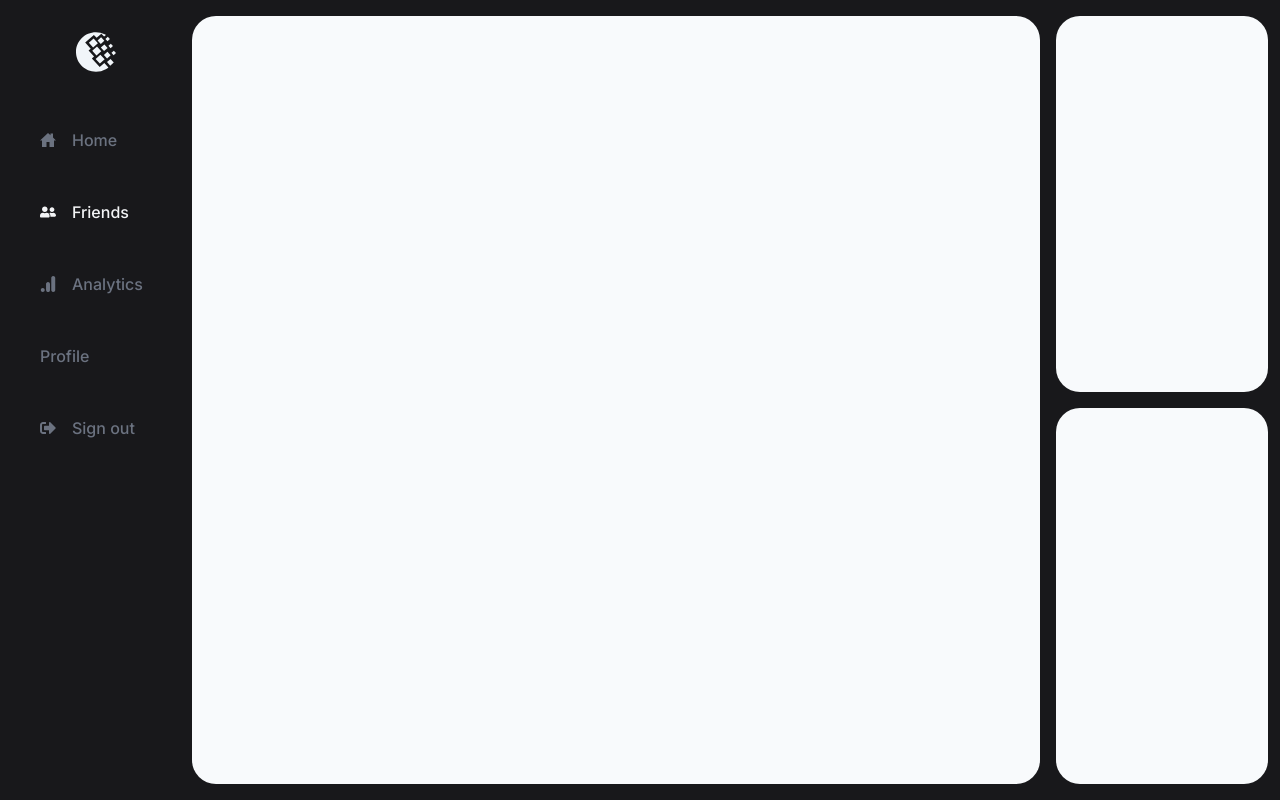
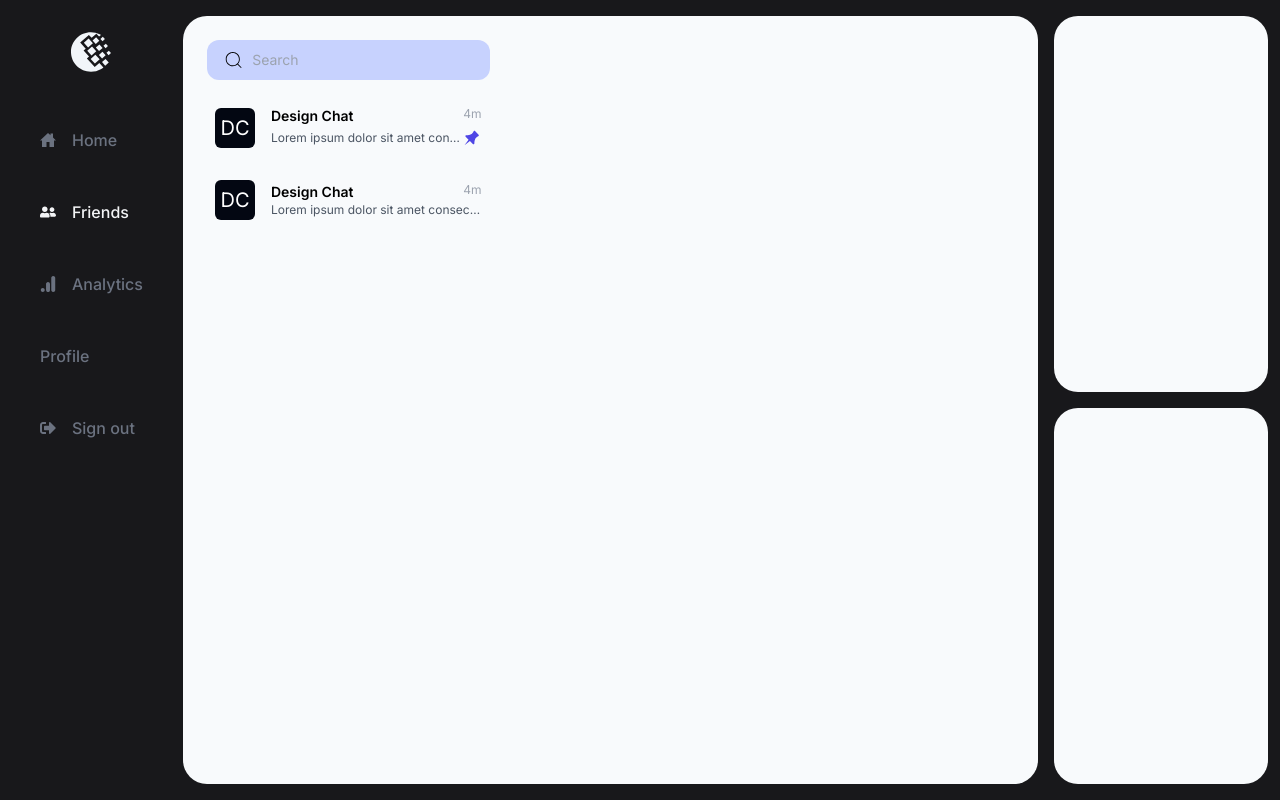
Before and after one commit to ArchitGoyal2005/splitTrack, a Next.js app: page /friends in a window 1280 px wide. Built offline with nearby package versions, Linux system fonts and the light colour scheme.

Commit message:
added friends list

```diff
--- a/src/app/friends/page.tsx
+++ b/src/app/friends/page.tsx
@@ -1,8 +1,21 @@
+import ChatHeading from "@/components/friends/ChatHeading";
+import SearchBar from "@/components/friends/SearchBar";
+import { CiSearch } from "react-icons/ci";
+import { TiPin } from "react-icons/ti";
+
 export default function Page() {
   return (
-    <div className="grid grid-cols-[8fr,2fr] gap-4 grid-rows-2 w-full h-full">
-      <div className="bg-slate-50 rounded-3xl row-span-2 w-full h-full grid">
-        <div></div>
+    <div className="grid grid-cols-[8fr,2fr] gap-4 grid-rows-2 w-full h-full overflow-hidden">
+      <div className="bg-slate-50 rounded-3xl row-span-2 w-full h-full p-6 overflow-x-hidden">
+        <div className="grid grid-cols-[3.5fr,6.5fr] overflow-x-hidden">
+          <div className="w-full flex flex-col gap-4 overflow-x-hidden">
+            <SearchBar />
+            <div className="flex flex-col gap-2 w-full h-full overflow-hidden">
+              <ChatHeading isPinned />
+              <ChatHeading />
+            </div>
+          </div>
+        </div>
       </div>
       <div className="bg-slate-50 rounded-3xl w-full h-full ">
         <div></div>
--- /dev/null
+++ b/src/components/friends/ChatHeading.tsx
@@ -0,0 +1,27 @@
+import React from "react";
+import { TiPin } from "react-icons/ti";
+
+export default function ChatHeading({ isPinned }: { isPinned?: Boolean }) {
+  return (
+    <div className="flex justify-start items-center gap-4 w-full h-16 py-2 px-2 rounded-lg overflow-hidden hover:bg-gray-200 cursor-pointer">
+      <div className="w-10 h-10 bg-gray-950 flex items-center justify-center text-xl text-white rounded-md flex-shrink-0">
+        DC
+      </div>
+      <div className="flex flex-col overflow-hidden w-full">
+        <div className="flex justify-between items-center">
+          <h4 className="text-sm font-semibold">Design Chat</h4>
+          <p className="text-xs text-gray-400 self-start">4m</p>
+        </div>
+        <div className="flex justify-between items-center">
+          <p className="overflow-x-hidden whitespace-nowrap text-ellipsis w-full text-xs text-gray-600">
+            Lorem ipsum dolor sit amet consectetur adipisicing elit. Quisquam
+            facere nisi autem possimus temporibus ullam aperiam praesentium fuga
+            explicabo natus quidem quo minima sapiente necessitatibus ab, sint
+            consequuntur, exercitationem ducimus.
+          </p>
+          {isPinned && <TiPin className="h-6 w-6 text-indigo-600" />}
+        </div>
+      </div>
+    </div>
+  );
+}
--- /dev/null
+++ b/src/components/friends/SearchBar.tsx
@@ -0,0 +1,15 @@
+import React from "react";
+import { CiSearch } from "react-icons/ci";
+
+export default function SearchBar() {
+  return (
+    <div className="flex items-center text-sm bg-indigo-200 border-gray-300 rounded-xl px-4 py-2 w-full">
+      <CiSearch className="h-6 w-6" />
+      <input
+        type="text"
+        placeholder="Search"
+        className="ml-2 w-full border-none outline-none bg-indigo-200 text-gray-700"
+      />
+    </div>
+  );
+}
--- a/tailwind.config.ts
+++ b/tailwind.config.ts
@@ -1,13 +1,13 @@
-import type { Config } from "tailwindcss"
+import type { Config } from "tailwindcss";
 
 const config = {
   darkMode: ["class"],
   content: [
-    './pages/**/*.{ts,tsx}',
-    './components/**/*.{ts,tsx}',
-    './app/**/*.{ts,tsx}',
-    './src/**/*.{ts,tsx}',
-	],
+    "./pages/**/*.{ts,tsx}",
+    "./components/**/*.{ts,tsx}",
+    "./app/**/*.{ts,tsx}",
+    "./src/**/*.{ts,tsx}",
+  ],
   prefix: "",
   theme: {
     container: {
@@ -53,11 +53,11 @@ const config = {
           foreground: "hsl(var(--card-foreground))",
         },
       },
-      borderRadius: {
-        lg: "var(--radius)",
-        md: "calc(var(--radius) - 2px)",
-        sm: "calc(var(--radius) - 4px)",
-      },
+      // borderRadius: {
+      //   lg: "var(--radius)",
+      //   md: "calc(var(--radius) - 2px)",
+      //   sm: "calc(var(--radius) - 4px)",
+      // },
       keyframes: {
         "accordion-down": {
           from: { height: "0" },
@@ -75,6 +75,6 @@ const config = {
     },
   },
   plugins: [require("tailwindcss-animate")],
-} satisfies Config
+} satisfies Config;
 
-export default config
+export default config;
```
